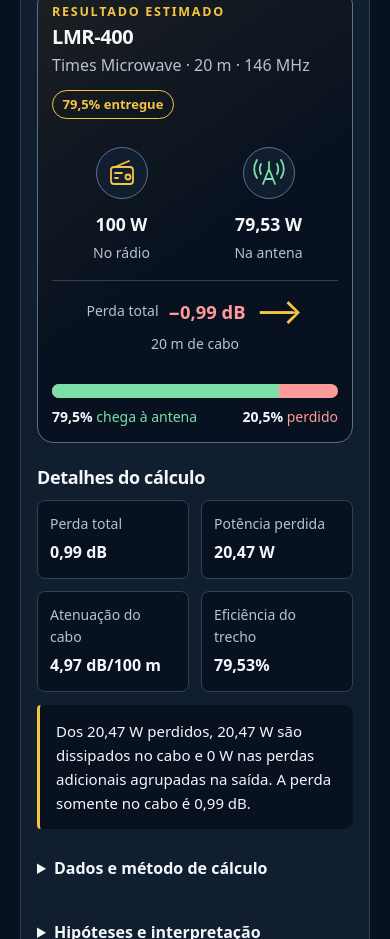
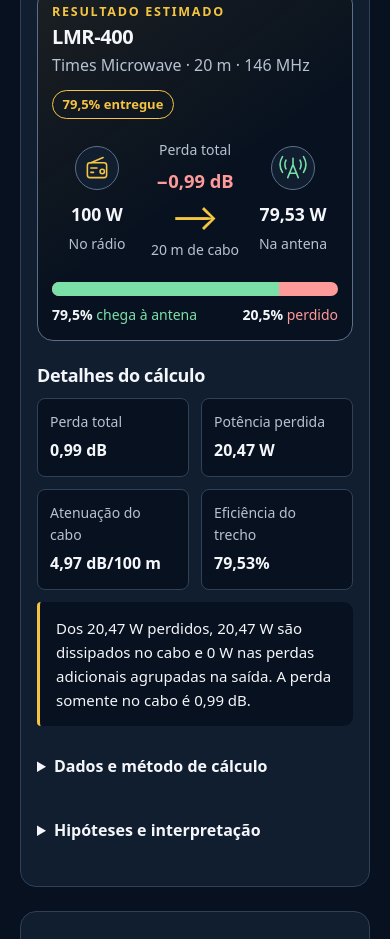
Before and after one commit to wendells01/radioamador-brasil, a website: page site/ferramentas/coaxiais.html in a window 390 px wide. Shown: the part 1318-2257 px from the top of the page. Drawn offline with Linux system fonts and the light colour scheme.

Commit message:
fix: size coaxial power flow to available card width

```diff
--- a/site/assets/tecnica.css
+++ b/site/assets/tecnica.css
@@ -74,7 +74,7 @@
 .coax-field-control { display: flex; align-items: stretch; min-width: 0; }
 .coax-field-control .field__input { border-radius: .6rem 0 0 .6rem; }
 .coax-field-control > span { display: flex; align-items: center; padding-inline: .75rem; color: var(--text-2); background: var(--surface); border: 1px solid var(--border-strong); border-left: 0; border-radius: 0 .6rem .6rem 0; }
-.coax-summary { padding: clamp(.875rem,3vw,1.5rem); margin-top: 1.25rem; border: 1px solid var(--border-strong); border-radius: var(--radius); background: linear-gradient(145deg,rgba(245,197,66,.08),transparent 55%),var(--bg); }
+.coax-summary { container: coax-result / inline-size; padding: clamp(.875rem,3vw,1.5rem); margin-top: 1.25rem; border: 1px solid var(--border-strong); border-radius: var(--radius); background: linear-gradient(145deg,rgba(245,197,66,.08),transparent 55%),var(--bg); }
 .coax-summary__head,.coax-compare__head { display: flex; justify-content: space-between; align-items: start; flex-wrap: wrap; gap: .75rem; }
 .technical .coax-summary__head p { margin: 0; }
 .technical .coax-summary h3 { margin: .3rem 0; font-size: clamp(1.25rem,3vw,1.7rem); }
@@ -82,7 +82,7 @@
 .coax-tag { display: inline-block; padding: .2rem .6rem; border: 1px solid var(--accent); border-radius: 2rem; color: var(--accent); font-size: .8125rem; font-weight: 700; }
 .coax-flow { display: grid; grid-template-columns: minmax(0,1fr) minmax(0,1fr) minmax(0,1fr); align-items: center; gap: .75rem; margin-block: 1.75rem; text-align: center; }
 .coax-flow__end,.coax-flow__link { display: flex; flex-direction: column; align-items: center; gap: .25rem; min-width: 0; overflow-wrap: anywhere; }
-.coax-flow__icon { display: grid; place-items: center; width: 3.25rem; height: 3.25rem; margin-bottom: .4rem; border: 1px solid var(--border-strong); border-radius: 50%; background: var(--surface); color: var(--accent); }
+.coax-flow__icon { display: grid; place-items: center; width: 3.25rem; max-width: 100%; aspect-ratio: 1; margin-bottom: .4rem; border: 1px solid var(--border-strong); border-radius: 50%; background: var(--surface); color: var(--accent); }
 .coax-flow__icon svg { width: 2rem; height: 2rem; }
 .coax-flow__end--antenna .coax-flow__icon { color: var(--ok); }
 .coax-flow__end strong { font-size: clamp(1.1rem,3vw,1.65rem); font-variant-numeric: tabular-nums; }
@@ -117,7 +117,14 @@
 .coax-compare__specs dt { color: var(--text-2); font-size: .8125rem; }
 .coax-compare__specs dd { margin: .15rem 0 0; font-variant-numeric: tabular-nums; }
 .coax-details summary:focus-visible,.coax-compare summary:focus-visible { outline: 2px solid var(--accent); outline-offset: 3px; }
-@media (max-width: 419px) {
+/* The available card width, including text scaling, determines when the
+   three-part flow genuinely needs a second row. Phone viewports alone do not. */
+@container coax-result (max-width: 30rem) {
+ .coax-flow { gap: .5rem; margin-block: 1.25rem; }
+ .coax-flow__icon { width: 2.75rem; }
+ .coax-flow__icon svg { width: 1.75rem; height: 1.75rem; }
+}
+@container coax-result (max-width: 15rem) {
  .coax-flow { grid-template-columns: repeat(2,minmax(0,1fr)); gap: 1rem .5rem; }
  .coax-flow__link { grid-column: 1 / -1; grid-row: 2; flex-direction: row; flex-wrap: wrap; justify-content: center; gap: .25rem .6rem; padding-top: .75rem; border-top: 1px solid var(--border); }
  .coax-flow__link > span:last-child { flex-basis: 100%; }
```
Also changed, not shown: tests/coax-design.browser.mjs (+17 -0 lines).
